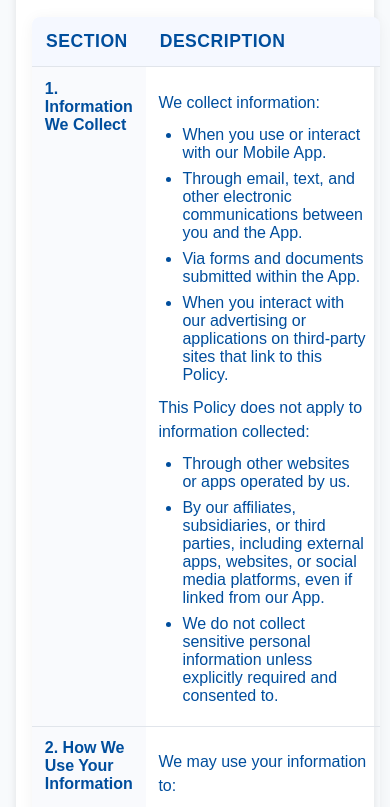
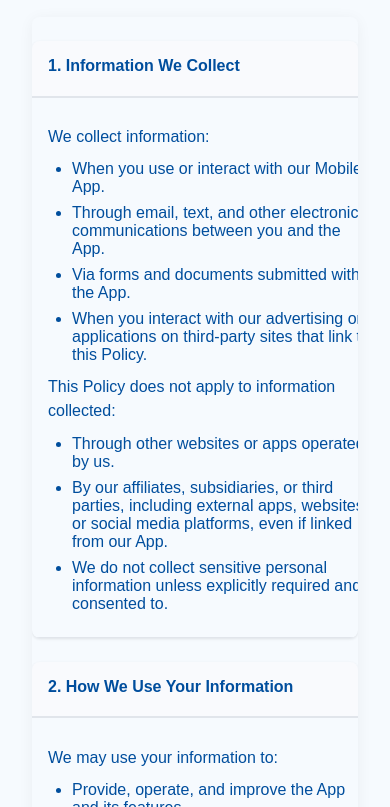
Before and after one commit to pjkundert/marinadeapp.github.io, a plain HTML site: page privacy-policy.html in a window 390 px wide. Shown: the part 138-945 px from the top of the page. Drawn offline with Linux system fonts and the light colour scheme.

Commit message:
Better table formatting

```diff
--- a/privacy-policy.html
+++ b/privacy-policy.html
@@ -7,7 +7,7 @@
   <link rel="stylesheet" href="https://cdnjs.cloudflare.com/ajax/libs/font-awesome/5.15.3/css/all.min.css">
   <link rel="stylesheet" href="styles.css">
 </head>
-<body>
+<body class="privacy-page">
   <header>
     <div class="header-container">
       <img src="marinade.avif" alt="Marinade Header" class="header-img">
--- a/styles.css
+++ b/styles.css
@@ -70,7 +70,7 @@
 }
 
 .privacy-table td:first-child {
-  width: 25%;
+  width: 30%;
   background-color: #f9fafd;
 }
 
@@ -99,21 +99,61 @@
 
 /* Responsive styles for the table */
 @media (max-width: 768px) {
+  /* Privacy policy page responsive adjustments */
+  main.privacy {
+    padding: 80px 1em 2em;
+  }
+
+  /* Table responsive styles */
+  .privacy-table,
+  .privacy-table thead,
+  .privacy-table tbody,
+  .privacy-table tr,
   .privacy-table th,
   .privacy-table td {
-    padding: 0.8em;
+    display: block;
+    width: 100%;
+  }
+
+  .privacy-table th {
+    display: none; /* Hide the header row on mobile */
+  }
+
+  .privacy-table tr {
+    margin-bottom: 1.5em;
+    border-radius: 8px;
+    overflow: hidden;
+    box-shadow: 0 1px 3px rgba(0,0,0,0.1);
+  }
+
+  .privacy-table td {
+    padding: 1em;
   }
 
   .privacy-table td:first-child {
-    width: 35%;
+    width: 100%;
+    background-color: #f9fafd;
+    border-bottom: 2px solid #e1e5eb;
+    padding-bottom: 0.8em;
+  }
+
+  .privacy-table td:last-child {
+    border-top: none;
   }
 }
+
+/* Base styles */
 body {
   font-family: Arial, sans-serif;
   margin: 0;
   padding: 0;
   background: #f8fafc;
   color: var(--text-color);
+}
+
+/* Privacy policy page specific body background */
+body.privacy-page {
+  background: var(--light-bg);
 }
 
 /* Static header styles */
@@ -179,12 +219,11 @@ main.privacy h1 {
 
 /* Privacy policy specific styles */
 main.privacy {
-  max-width: 700px;
-  margin: 2em auto;
-  padding: 70px 1em 2em;
-  background: #fff;
-  border-radius: 8px;
-  box-shadow: 0 2px 8px rgba(0, 0, 0, 0.1);
+  max-width: 900px;
+  margin: 0 auto;
+  padding: 90px 2em 3em;
+  /* No background color needed since the body has it */
+  /* No border-radius or box-shadow needed */
 }
 
 /* Hero section styles */
```
